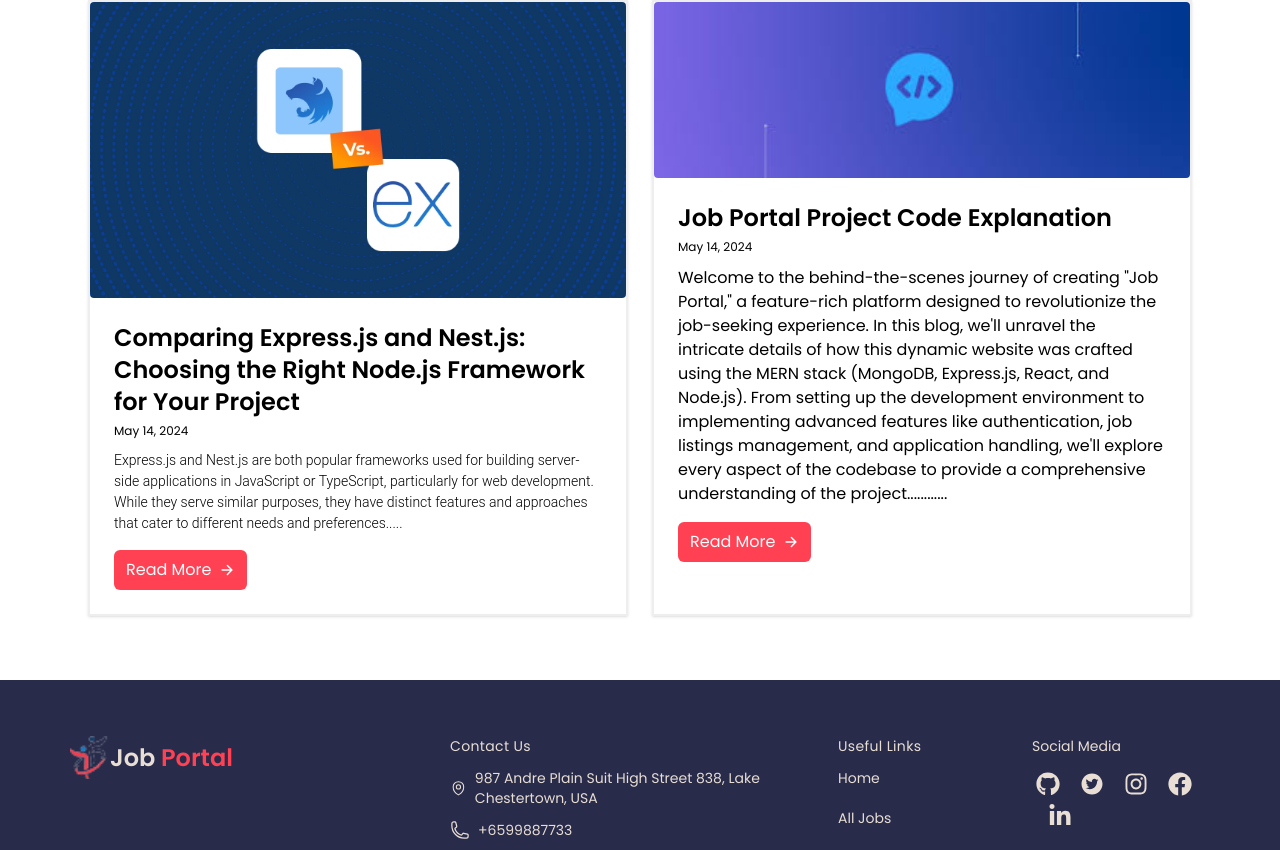
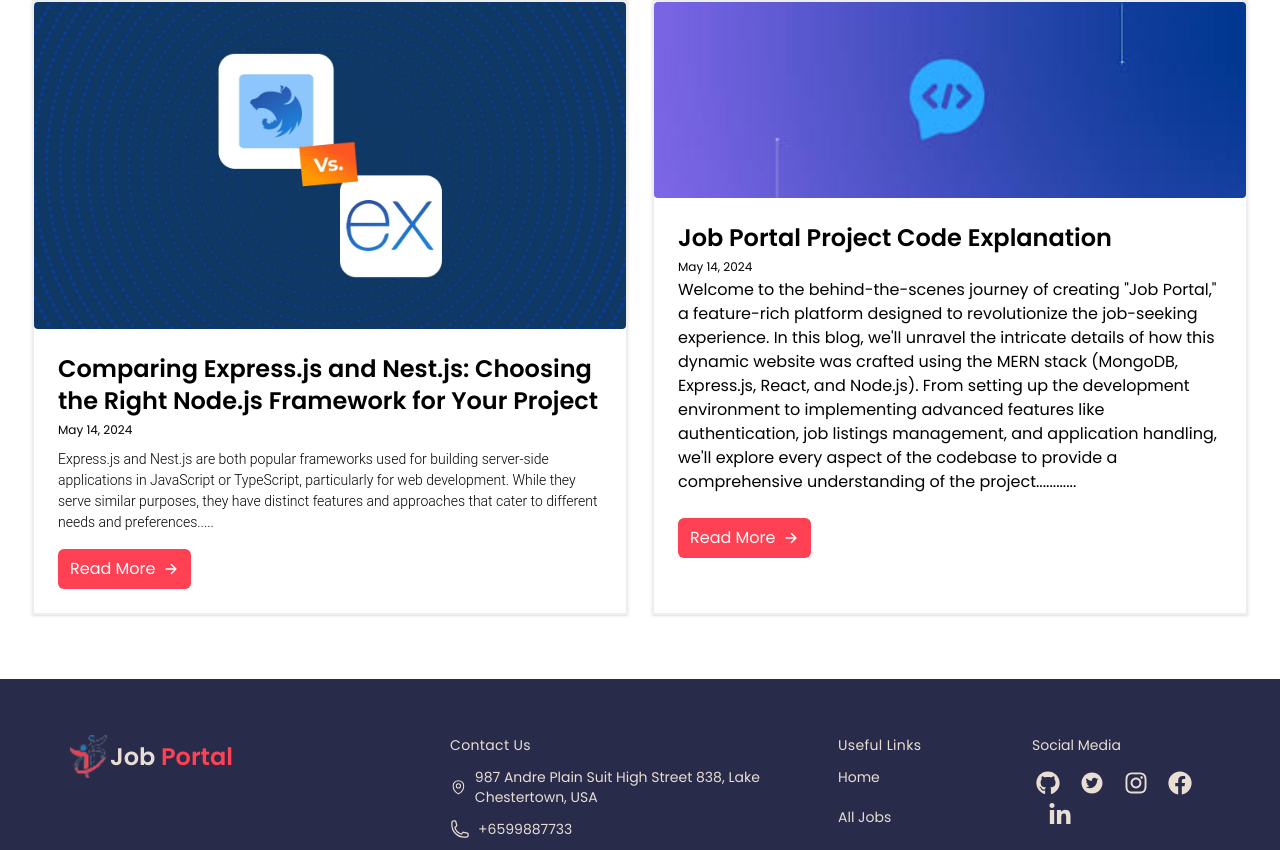
Before and after one commit to mstsurnalyakter/jobportal-client, a React (Vite) app: page /blogs in a window 1280 px wide. Shown: the part 590-1440 px from the top of the page. Built offline with nearby package versions, Linux system fonts and the light colour scheme; no server answers.

Commit message:
blog page updated

```diff
--- a/src/pages/Blogs/Blogs.jsx
+++ b/src/pages/Blogs/Blogs.jsx
@@ -8,9 +8,9 @@ import DynamicTitle from "../../components/DynamicTitle";
 const Blogs = () => {
   return (
     <div>
-      <section className="dark:bg-gray-100 dark:text-gray-800">
+      <section className="">
         <DynamicTitle pageTitle="Blogs" />
-        <div className="container max-w-6xl p-6 mx-auto space-y-6 sm:space-y-12">
+        <div className="p-6 mx-auto space-y-6 sm:space-y-12">
           <a
             rel="noopener noreferrer"
             href="#"
@@ -83,18 +83,22 @@ const Blogs = () => {
             >
               <img
                 role="presentation"
-                className="object-cover w-full rounded h-44 dark:bg-gray-500"
+                className="object-cover w-full rounded  dark:bg-gray-500"
                 src={code}
               />
-              <div className="p-6 space-y-2">
+              <div className="p-6 space-y-2
+              flex flex-col">
+                <div className="flex-grow">
                   <h3 className="text-2xl font-semibold group-hover:underline group-focus:underline">
                     Job Portal Project Code Explanation
                   </h3>
-                <span className="text-xs dark:text-gray-600">May 14, 2024</span>
+                  <span className="text-xs dark:text-gray-600">
+                    May 14, 2024
+                  </span>
                   <p>
                     Welcome to the behind-the-scenes journey of creating "Job
-                  Portal," a feature-rich platform designed to revolutionize the
-                  job-seeking experience. In this blog, we'll unravel the
+                    Portal," a feature-rich platform designed to revolutionize
+                    the job-seeking experience. In this blog, we'll unravel the
                     intricate details of how this dynamic website was crafted
                     using the MERN stack (MongoDB, Express.js, React, and
                     Node.js). From setting up the development environment to
@@ -103,6 +107,7 @@ const Blogs = () => {
                     every aspect of the codebase to provide a comprehensive
                     understanding of the project............
                   </p>
+                </div>
                 <Link className="" to={"/code-explain"}>
                   <button className="bg-[#FF4153] px-3 flex items-center mt-4 gap-2 py-2 rounded-md text-white">
                     <span>Read More</span>
@@ -111,7 +116,6 @@ const Blogs = () => {
                 </Link>
               </div>
             </a>
-
           </div>
         </div>
       </section>
```
Lines whose indentation alone changed are shown as unchanged.
